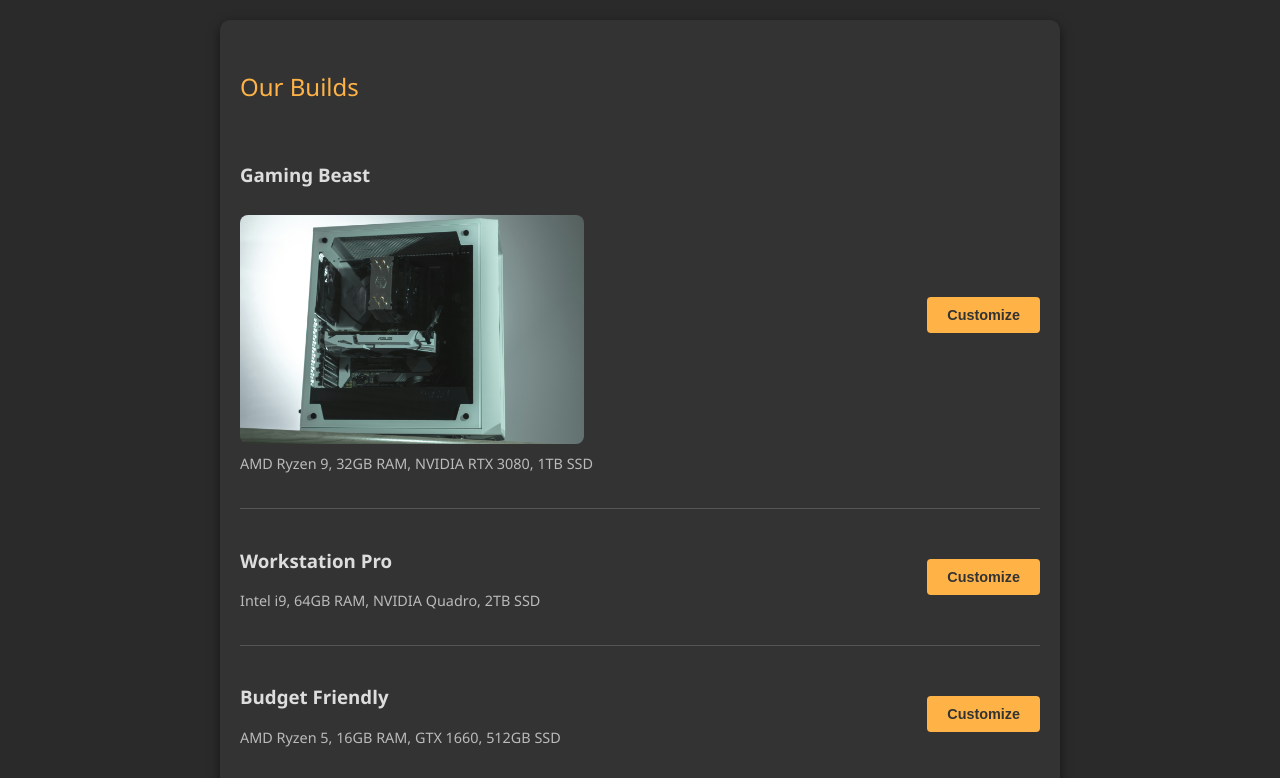
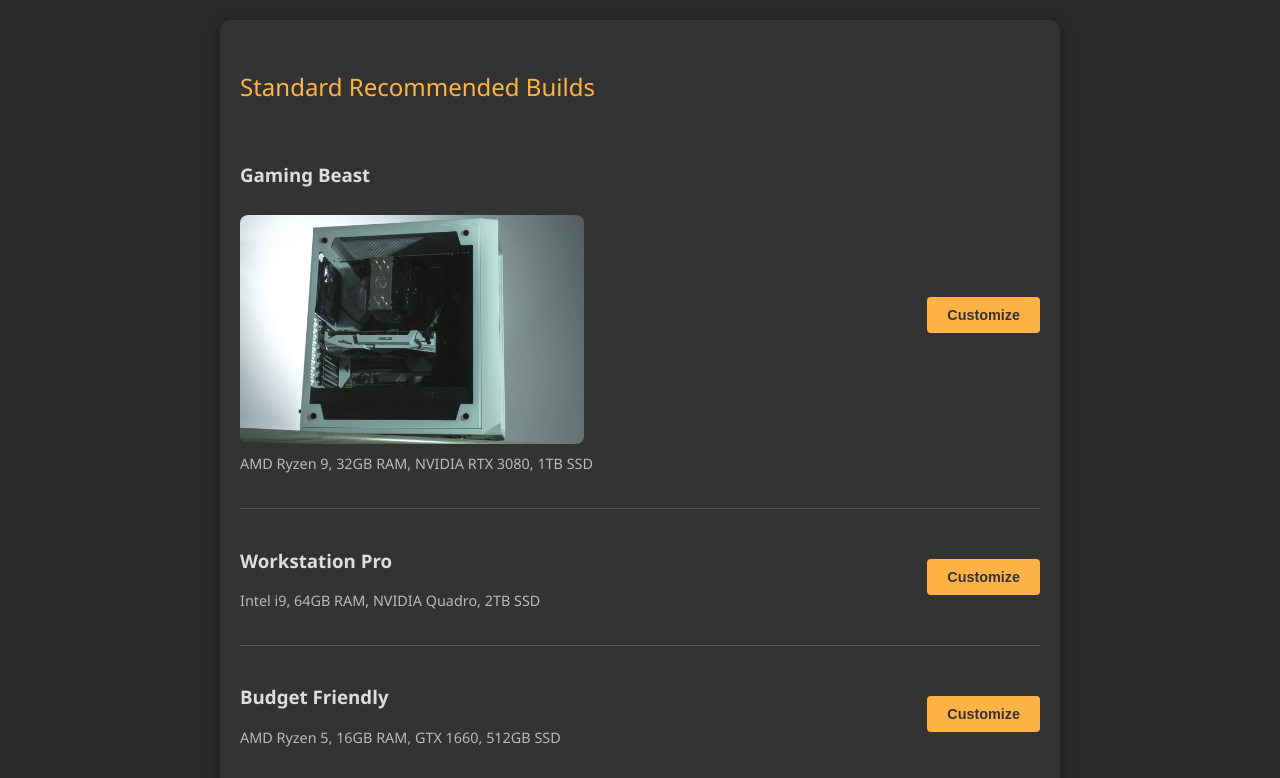
Before and after one commit to austinwmille/randompythonscripts, a plain HTML site: page python/custom pcs draft.html in a window 1280 px wide. Shown: the part 322-1100 px from the top of the page. Drawn offline with Linux system fonts and the light colour scheme.

Commit message:
Update custom pcs draft.html

```diff
--- a/python/custom pcs draft.html
+++ b/python/custom pcs draft.html
@@ -156,7 +156,7 @@
     <div class="container">
         <!-- Builds Section -->
         <section class="builds">
-            <h2>Our Builds</h2>
+            <h2>Standard Recommended Builds</h2>
             <div class="build">
                 <div>
                     <h3>Gaming Beast</h3>
```
